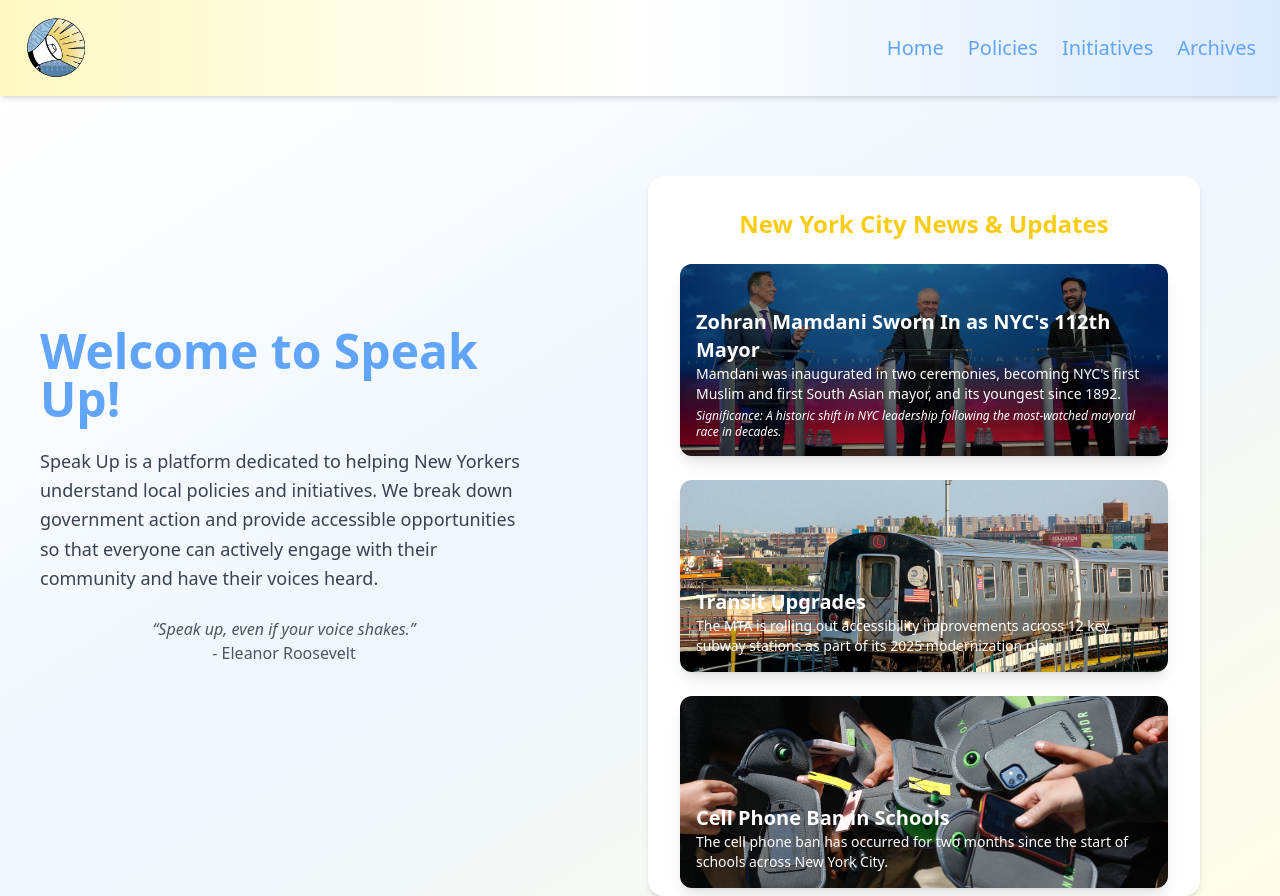
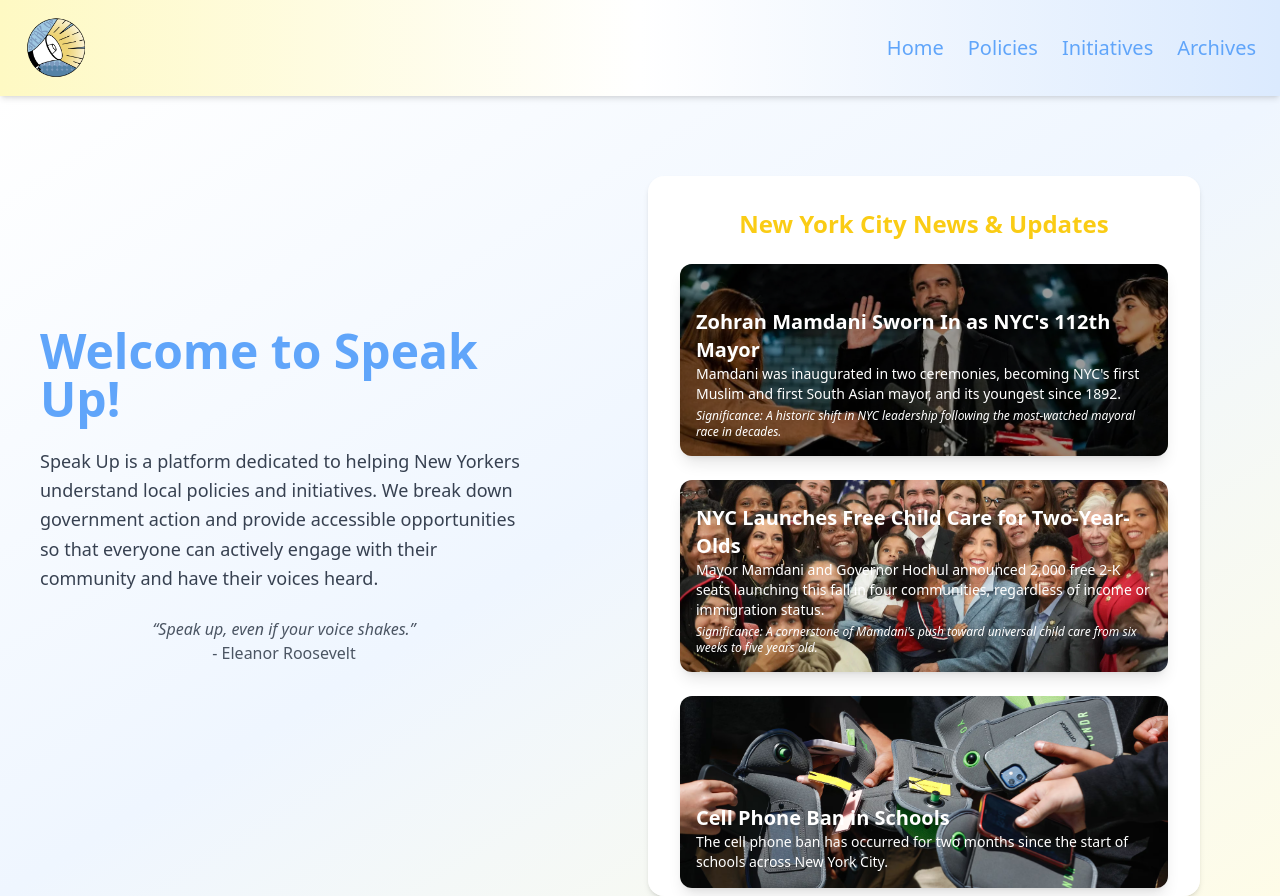
Before and after one commit to gy2335/speakup, a React (Vite) app: page / in a window 1280 px wide. Built offline with nearby package versions, Linux system fonts and the light colour scheme.

Commit message:
childcare

```diff
--- a/src/pages/Home.jsx
+++ b/src/pages/Home.jsx
@@ -29,7 +29,7 @@ export default function Home() {
         <div className="space-y-6 text-left">
           {/* Mamdani Inaugurated */}
           <div className="relative rounded-xl overflow-hidden h-48 shadow-lg transform transition-transform hover:scale-105 hover:shadow-2xl">
-            <img src="mayoraldebate.png" alt="Mayoral Debate" className="absolute inset-0 w-full h-full object-cover" />
+            <img src="inauguration.webp" alt="Mamdani Inauguration" className="absolute inset-0 w-full h-full object-cover" />
             <div className="absolute inset-0 bg-black bg-opacity-40 flex flex-col justify-end p-4 text-white">
               <h4 className="text-xl font-bold">Zohran Mamdani Sworn In as NYC's 112th Mayor</h4>
               <p className="text-sm">
@@ -41,13 +41,16 @@ export default function Home() {
             </div>
           </div>
 
-          {/* Transit Upgrades */}
+          {/* Free 2-K Child Care */}
           <div className="relative rounded-xl overflow-hidden h-48 shadow-lg transform transition-transform hover:scale-105 hover:shadow-2xl">
-            <img src="train.jpg" alt="Train" className="absolute inset-0 w-full h-full object-cover" />
+            <img src="childcare.webp" alt="Free Child Care" className="absolute inset-0 w-full h-full object-cover" />
             <div className="absolute inset-0 bg-opacity-40 flex flex-col justify-end p-4 text-white">
-              <h4 className="text-xl font-bold">Transit Upgrades</h4>
+              <h4 className="text-xl font-bold">NYC Launches Free Child Care for Two-Year-Olds</h4>
               <p className="text-sm">
-                The MTA is rolling out accessibility improvements across 12 key subway stations as part of its 2025 modernization plan.
+                Mayor Mamdani and Governor Hochul announced 2,000 free 2-K seats launching this fall in four communities, regardless of income or immigration status.
+              </p>
+              <p className="text-xs italic mt-1">
+                Significance: A cornerstone of Mamdani's push toward universal child care from six weeks to five years old.
               </p>
             </div>
           </div>
```
Also changed, not shown: public/childcare.webp (added), public/inauguration.webp (added).
